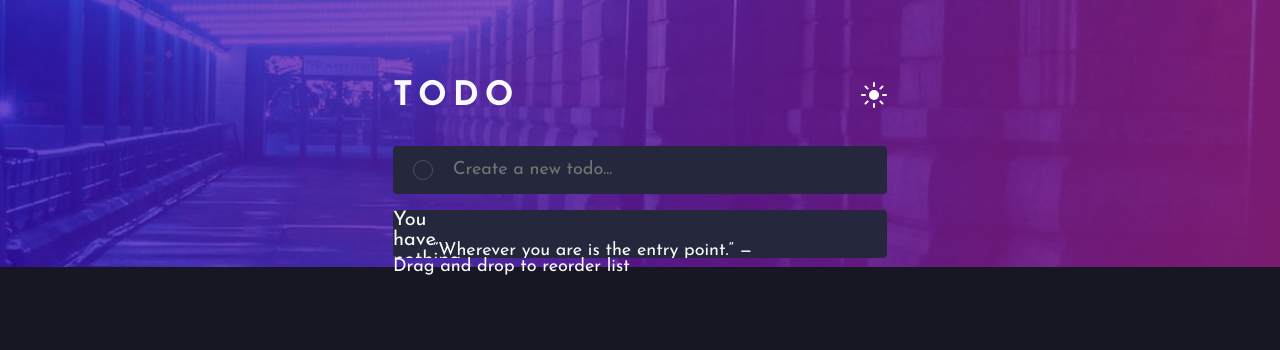
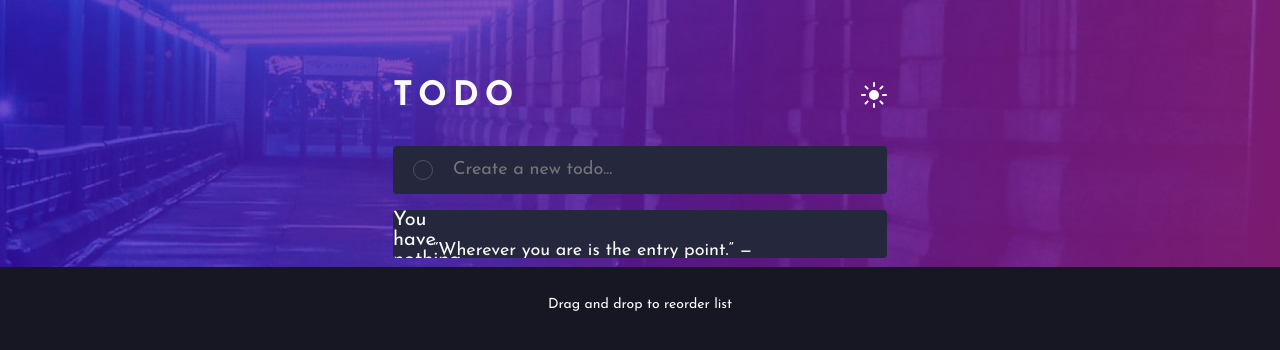
Before and after one commit to ClaytonDewey/todo-app, a React (Create React App) app: page / in a window 1280 px wide. Shown: the top 350 px of the page. Built offline with nearby package versions, Linux system fonts and the light colour scheme.

Commit message:
Add hover state to todo footer link hover

```diff
--- a/src/sass/main.scss
+++ b/src/sass/main.scss
@@ -8,6 +8,7 @@
 @import 'components/todo';
 
 @import 'layout/container';
+@import 'layout/footer';
 
 .btn {
   cursor: pointer;
@@ -17,9 +18,14 @@
   &-text {
     font-weight: 700;
     color: $dark-grayish-blue;
+    transition: color 200ms ease-in-out;
 
     &.active {
       color: $primary-color;
+    }
+
+    &:hover {
+      color: var(--light-2);
     }
   }
 
```
